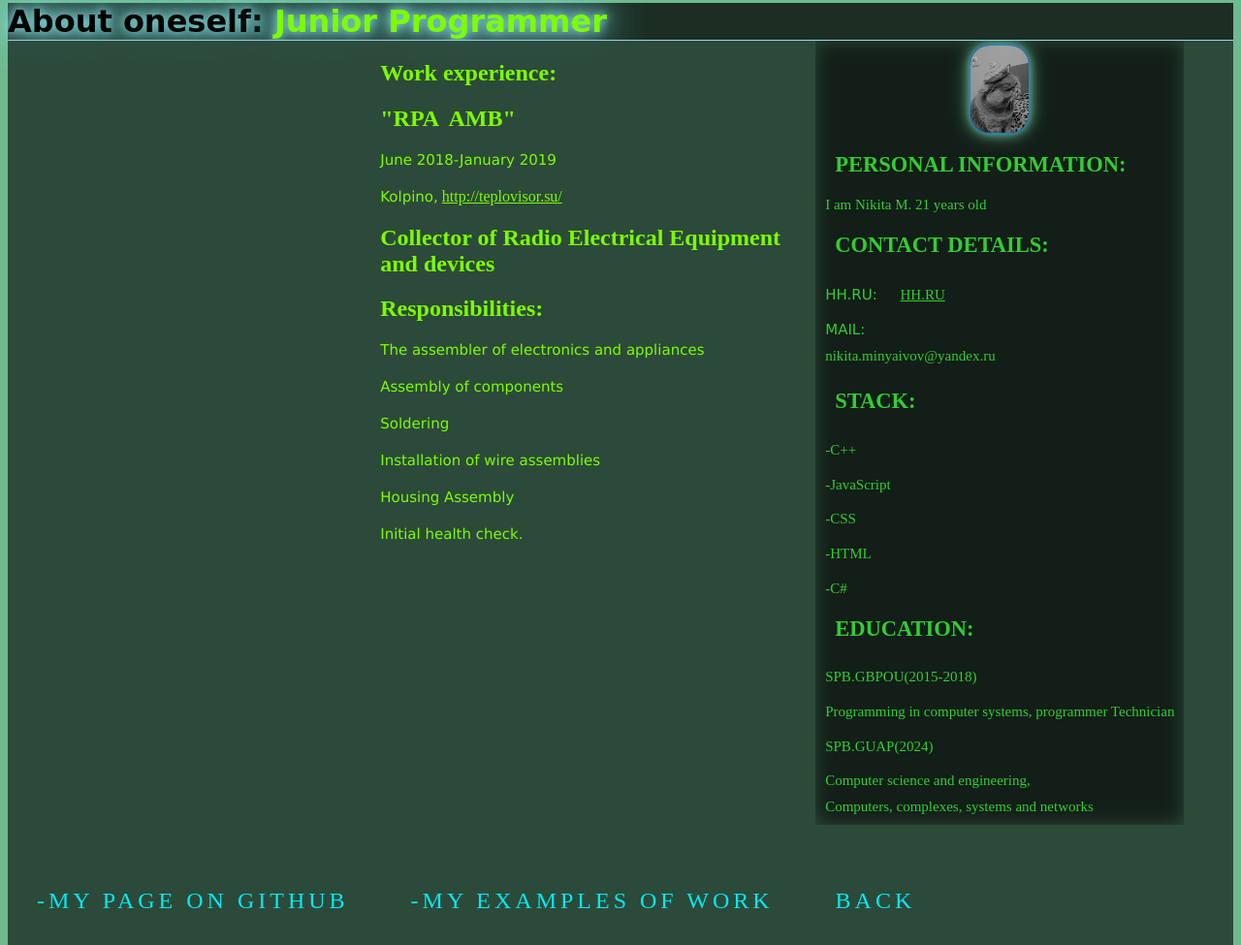
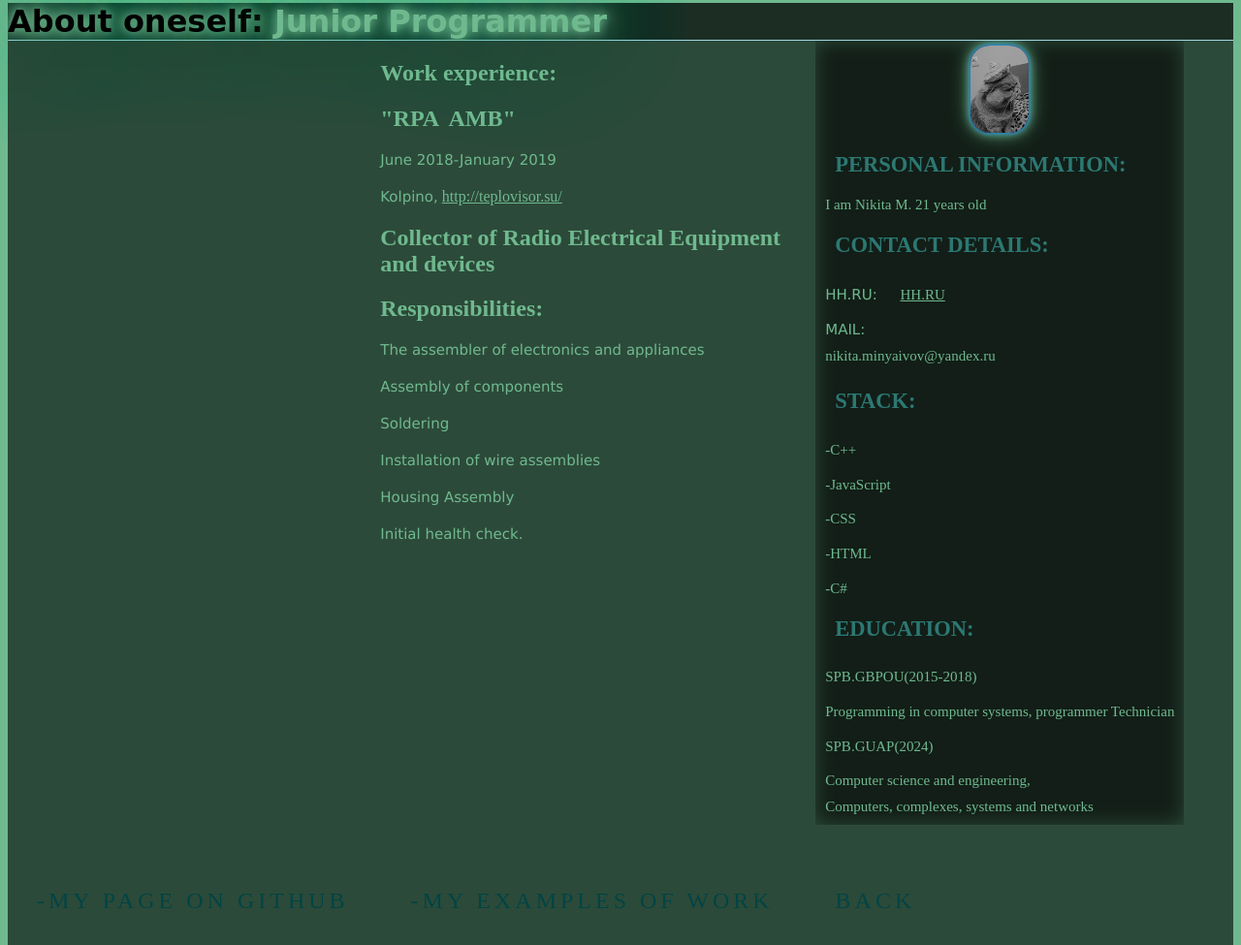
Before and after one commit to 4fleck/4fleck.github.io, a plain HTML site: page Page2/page2.html in a window 1280 px wide. Shown: the part 5-980 px from the top of the page at 97% size. Drawn offline with nearby package versions, Linux system fonts and the light colour scheme.

Commit message:
Update Text2Style.css

```diff
--- a/Page2/Text2Style.css
+++ b/Page2/Text2Style.css
@@ -3,21 +3,20 @@ h1{
     padding: 0;
     color:rgb(0, 0, 0);
     font-style: 16em;
-    text-shadow: 0 0 10px #85dce0,
-    0 0 20px  #85dce0,
-    0 0 40px  #85dce0,
-    0 0 80px  #85dce0,
-    0 0 120px  #85dce0,
-    0 0 200px  #85dce0,
-    0 0 300px  #85dce0,
-    0 0 400px  #85dce0;
+    text-shadow: 0 0 10px #6fb98f,
+    0 0 20px  #6fb98f,
+    0 0 40px  #6fb98f,
+    0 0 80px  #6fb98f,
+    0 0 120px  #6fb98f,
+    0 0 200px  #6fb98f,
+    0 0 300px  #6fb98f,
+    0 0 400px  #6fb98f;
 }
 a1{
-    position: relative;
     display: inline-block;
     padding: 25px 30px;
     margin:40px 0 ;
-    color: #03e9f4;
+    color: #004445;
     font-size:24px;
     text-decoration: none;
     text-transform: uppercase;
@@ -32,12 +31,13 @@ a1{
 
 
   a1:hover{
-    background: #03e9f4;
+    background: #6fb98f;
     color:rgb(0,0,0,0.75);
-    box-shadow: 0 0 5px #03e9f4,
-    0 0 25px #03e9f4,
-    0 0 50px #03e9f4
-    0 0 200px #03e9f4;
+    float: top;
+    box-shadow: 0 0 5px #6fb98f,
+    0 0 25px #6fb98f,
+    0 0 50px #6fb98f
+    0 0 200px #6fb98f;
   }
   a1:nth-child(1){
     filter: hue-rotate(360deg);
@@ -54,7 +54,7 @@ a1{
     display: inline-block;
     padding: 25px 30px;
     margin:40px 0 ;
-    color: #03e9f4;
+    color: #004445;
     font-size:24px;
     text-decoration: none;
     text-transform: uppercase;
@@ -69,12 +69,12 @@ a1{
 
 
   a2:hover{
-    background: #03e9f4;
+    background: #6fb98f;
     color:rgb(0,0,0,0.75);
-    box-shadow: 0 0 5px #03e9f4,
-    0 0 25px #03e9f4,
-    0 0 50px #03e9f4
-    0 0 200px #03e9f4;
+    box-shadow: 0 0 5px #6fb98f,
+    0 0 25px #6fb98f,
+    0 0 50px #6fb98f
+    0 0 200px #6fb98f;
 
   }
   a2:nth-child(1){
@@ -86,7 +86,7 @@ a1{
     display: inline-block;
     padding: 25px 30px;
     margin:40px 0 ;
-    color:  #03e9f4;
+    color:  #004445;
     font-size:24px;
     text-decoration: none;
     text-transform: uppercase;
@@ -101,47 +101,67 @@ a1{
 
 
   a3:hover{
-    background: #03e9f4;
+    background:  #6fb98f;
     color:rgb(0,0,0,0.75);
-    box-shadow: 0 0 5px #03e9f4,
-    0 0 25px  #03e9f4,
-    0 0 50px #03e9f4
-    0 0 200px  #03e9f4;
+    box-shadow: 0 0 5px #6fb98f,
+    0 0 25px   #6fb98f,
+    0 0 50px  #6fb98f
+    0 0 200px   #6fb98f;
   }
   a3:nth-child(1){
     filter: hue-rotate(360deg);
   }
   h2{
-    color: lawngreen;
+    color:  #6fb98f;
     float: none;
   }
   span2{
-    color: lawngreen;
+    color:  #6fb98f;
     float: none;
   }
   h3{
-    color: lawngreen;
+    color:  #6fb98f;
     float: none;
     padding: 10px;
     margin: 10px;
     font-size: 24px;
   }
   span3{
-    color: lawngreen;
+    color:  #6fb98f;
     font-family: Verdana, Geneva, Tahoma, sans-serif;
     font-size: 15px;
     float: none;
   }
   a{
-    color: lawngreen;
+    color:  #6fb98f;
+
   }
+  a:hover{
+    color:black;
+    background:#6fb98f;
+    box-shadow: 0 0 5px   #6fb98f,
+        0 0 25px   #6fb98f,
+        0 0 50px    #6fb98f,
+        0 0 200px  #6fb98f;
+  }
+  a5{
+    color:  #6fb98f;
+
+
+  }
+  @media (max-width: 500px){
+    a5{
+      opacity: 5;
+    }
+  }
+
   #StackStyle{
-    color: limegreen;
+    color:  #6fb98f;
     margin: 5px;
     padding: 5px;
   }
   #HStyle{
-    color: limegreen;
+    color:  #2c7873;
     margin: 10px;
     padding: 10px;
   }
```
